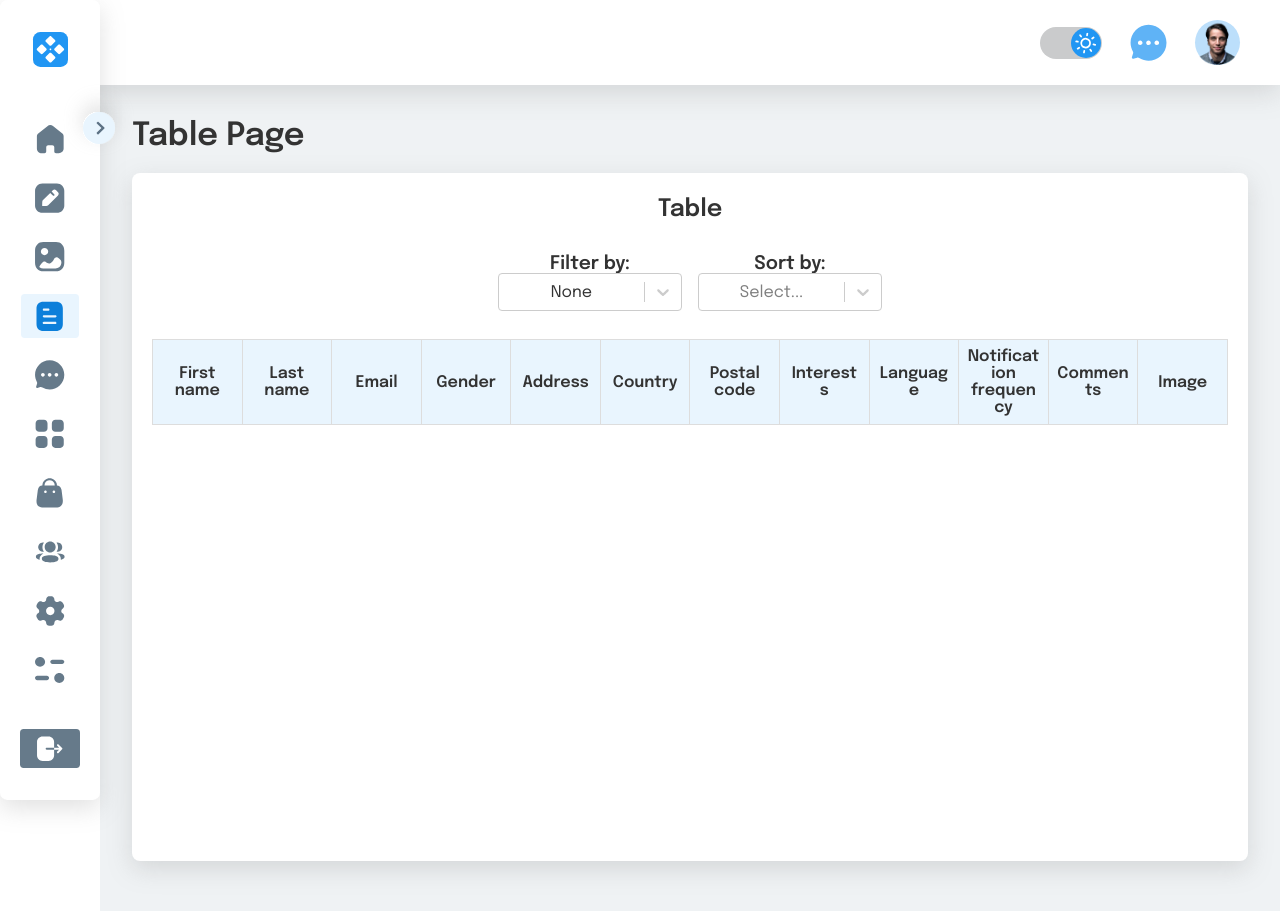
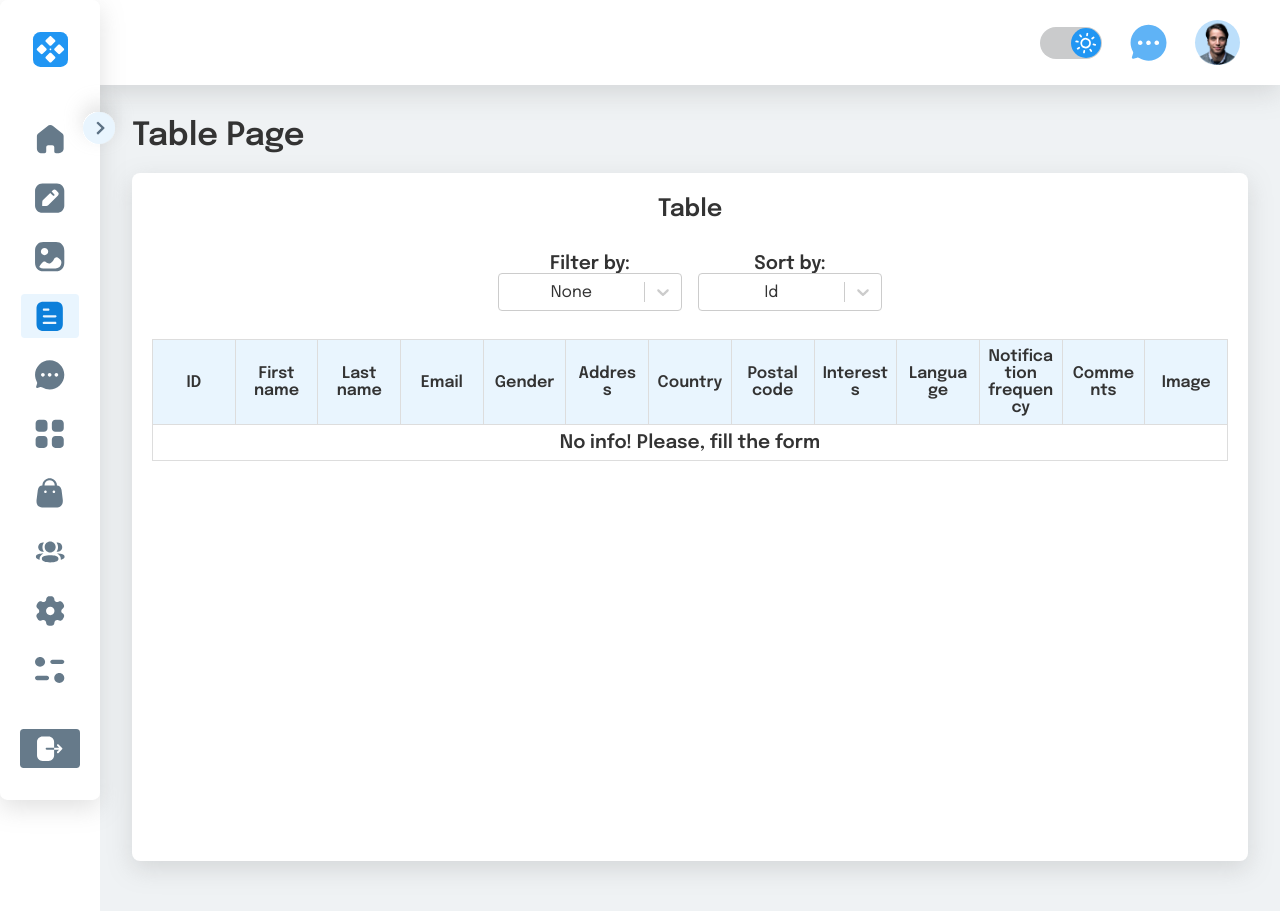
Before and after one commit to AlbinaBlazhko17/turbo, a React (Vite) app: page /table in a window 1280 px wide. Built offline with nearby package versions, Linux system fonts and the light colour scheme.

Commit message:
feat: add id and sorting by id

```diff
--- a/src/components/CustomForm/initialValues.ts
+++ b/src/components/CustomForm/initialValues.ts
@@ -1,6 +1,7 @@
 import { IDataForPersonalnfoForm, IDataForForm } from "@/interfaces/IDataForForms"
 
 export const initialValuesPersonalInfo: IDataForPersonalnfoForm = {
+	id: 1,
 	firstName: '',
 	lastName: '',
 	email: '',
@@ -8,6 +9,7 @@ export const initialValuesPersonalInfo: IDataForPersonalnfoForm = {
 }
 
 export const allValues: IDataForForm = {
+	id: 1,
 	firstName: '',
 	lastName: '',
 	email: '',
--- a/src/interfaces/IDataForForms.ts
+++ b/src/interfaces/IDataForForms.ts
@@ -32,7 +32,9 @@ export interface IDataForSubmitForm {
 	terms: boolean;
 }
 
-export interface IDataForForm extends IDataForPersonalnfoForm, IDataForAddressForm, IDataForPreferencesForm, IDataForSubmitForm { }
+export interface IDataForForm extends IDataForPersonalnfoForm, IDataForAddressForm, IDataForPreferencesForm, IDataForSubmitForm {
+	id: number
+}
 
 export interface InputProps {
 	label: string
--- a/src/pages/FormPage/FormPage.tsx
+++ b/src/pages/FormPage/FormPage.tsx
@@ -10,9 +10,9 @@ import { useSelector, useDispatch } from 'react-redux';
 import { addItemToForm } from '@/store/actions';
 import { RootState } from '@/store/types';
 import { IDataForForm } from '@/interfaces/IDataForForms';
+import { Await, useLoaderData } from 'react-router-dom';
 
 import style from './formPage.module.scss';
-import { Await, useLoaderData } from 'react-router-dom';
 
 function FormPage() {
 	const [currentStep, setCurrentStep] = useState(localStorage.getItem('step') || 1);
@@ -61,7 +61,7 @@ function FormPage() {
 			<h1>Form page</h1>
 			<Steps currentStep={+currentStep} setCurrentStep={setCurrentStep} />
 			<Formik
-				initialValues={initialValues[initialValues.length - 1]!}
+				initialValues={{ ...initialValues[initialValues.length - 1]!, id: initialValues.length }}
 				validationSchema={validation}
 				onSubmit={() => {
 					if (+currentStep < 5) {
--- a/src/pages/TablePage/TablePage.tsx
+++ b/src/pages/TablePage/TablePage.tsx
@@ -16,7 +16,7 @@ function TablePage() {
 	const dataFromForms = useSelector((state: RootState) => state.form);
 	const filteredData = useSelector((state: RootState) => state.filter);
 	const [data, setData] = useState<IDataForForm[]>(dataFromForms);
-	const [sliceStep, setSliceStep] = useState<number>(11);
+	const [sliceStep, setSliceStep] = useState<number>(10);
 
 	const filterOptions = [
 		{ value: 'none', label: 'None' },
@@ -40,15 +40,19 @@ function TablePage() {
 	]
 
 	const sortingOptions = [
+		{ value: 'id', label: 'Id' },
 		{ value: 'firstName', label: 'First name' },
 		{ value: 'NotificationRange', label: 'Notification range' },
 	]
 	const [selectedFilter, setSelectedFilter] = useState<{ value: string, label: string }>(filterOptions[0]);
-	const [selectedSort, setSelectedSort] = useState<{ value: string, label: string }>();
+	const [selectedSort, setSelectedSort] = useState<{ value: string, label: string }>(sortingOptions[0]);
 	const dispatcher = useDispatch();
 
 	useEffect(() => {
 		switch (selectedSort?.value) {
+			case 'id':
+				dispatcher(sortByProp('id'));
+				break;
 			case 'firstName':
 				dispatcher(sortByProp('firstName'));
 				break;
@@ -94,6 +98,9 @@ function TablePage() {
 		}
 	}, [selectedFilter, selectedSort, dataFromForms, filteredData])
 
+	useEffect(() => {
+		setData(dataFromForms.filter((item) => item.terms !== false))
+	}, [dataFromForms]);
 
 	function handlePrev() {
 		setSliceStep(sliceStep - 10);
@@ -131,6 +138,7 @@ function TablePage() {
 				</div>
 				<table>
 					<tr>
+						<th className={style.table__header}>ID</th>
 						<th className={style.table__header}>First name</th>
 						<th className={style.table__header}>Last name</th>
 						<th className={style.table__header}>Email</th>
@@ -144,9 +152,9 @@ function TablePage() {
 						<th className={style.table__header}>Comments</th>
 						<th className={style.table__header}>Image</th>
 					</tr>
-					{data.length !== 0 ? data.slice(sliceStep - 9, sliceStep + 1).map((item, index) => (
-						item.terms != false && (
+					{data.length !== 0 ? data.slice(sliceStep - 10, sliceStep).map((item, index) => (
 						<tr key={index}>
+							<td className={cn(style.table__descr, style.table__descr_center)}>{item.id}</td>
 							<td className={style.table__descr}>{item.firstName}</td>
 							<td className={style.table__descr}>{item.lastName}</td>
 							<td className={cn(style.table__descr, style.table__descr_nowrap)}>{item.email}</td>
@@ -160,20 +168,20 @@ function TablePage() {
 							<td className={style.table__descr}>{item.comments}</td>
 							<td className={style.table__descr}>{item.profilePicture}</td>
 						</tr>
-						)
 					)) : (
 						<tr>
-							<td className={style.table__descr} colSpan={12}>
+							<td className={style.table__descr} colSpan={13}>
 								<h3 style={{ textAlign: 'center' }}> No info! Please, fill the form</h3>
 							</td>
 						</tr>
-					)}
+					)
+					}
 				</table>
 				{
-					data.length > 12 ? (
+					data.length > 10 ? (
 						<div className={style.table__pagination}>
-							<Button appearance={sliceStep === 11 ? 'outlined' : 'filled'} onClick={handlePrev}>Prev</Button>
-							<Button appearance={data.length < sliceStep ? 'outlined' : 'filled'} onClick={handleNext}>Next</Button>
+							<Button appearance={sliceStep === 10 ? 'outlined' : 'filled'} onClick={handlePrev}>Prev</Button>
+							<Button appearance={data.length - 1 < sliceStep ? 'outlined' : 'filled'} onClick={handleNext}>Next</Button>
 						</div>
 					) : null
 				}
```
Lines whose indentation alone changed are shown as unchanged.
